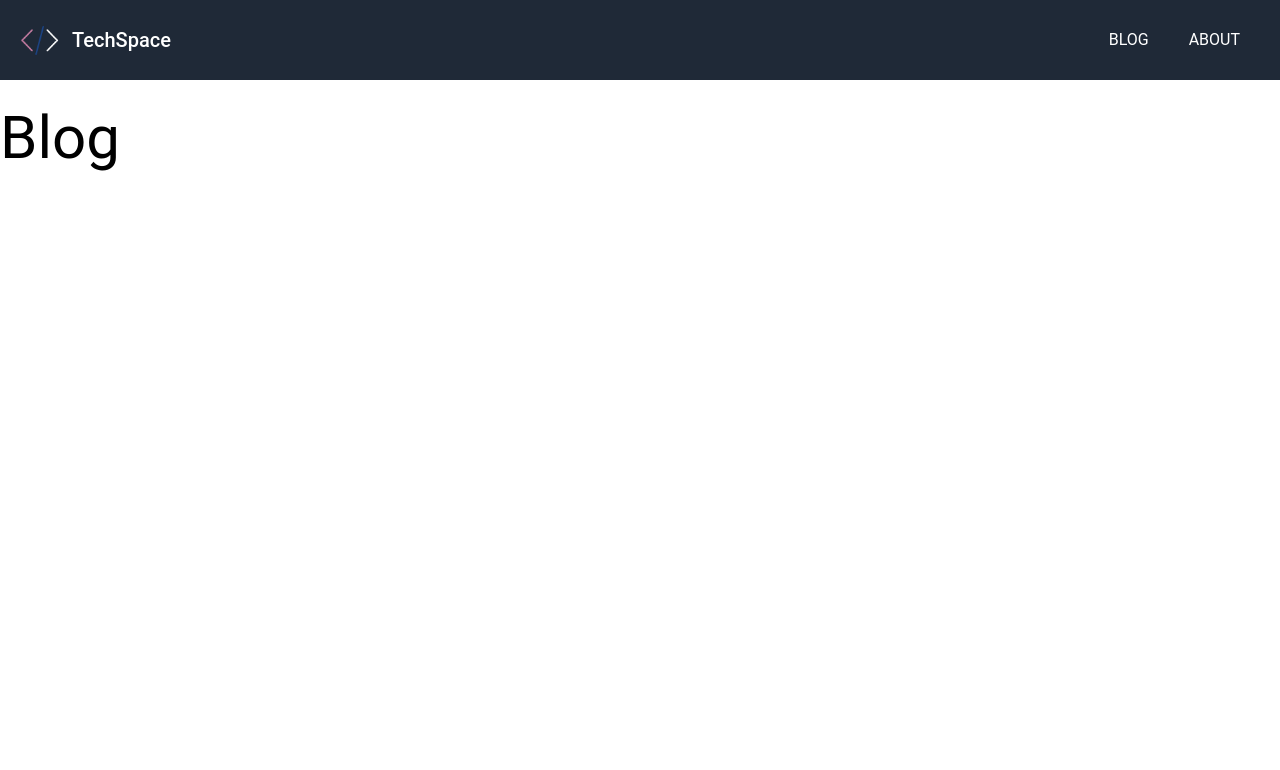
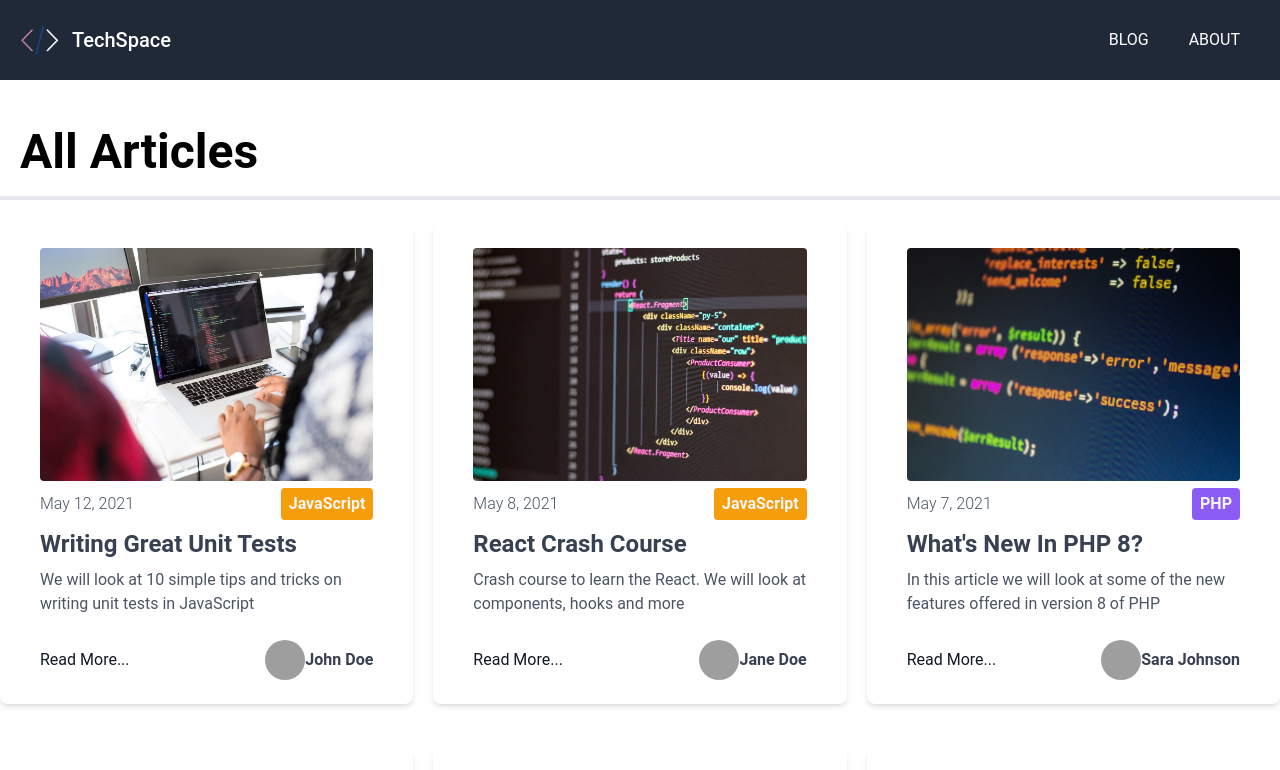
Before and after one commit to shashanksoni61/TechSpace-blog, a Next.js app: page /blog in a window 1280 px wide. Shown: the top 770 px of the page. Built offline with nearby package versions, Linux system fonts and the light colour scheme; grey boxes are pictures that could not be loaded.

Commit message:
showing all blogs in blog route

```diff
--- /dev/null
+++ b/components/CategoryLabel.js
@@ -0,0 +1,20 @@
+import Link from 'next/link';
+
+export default function CategoryLabel({ label }) {
+  const colorKey = {
+    JavaScript: 'yellow',
+    CSS: 'blue',
+    Python: 'green',
+    PHP: 'purple',
+    Ruby: 'red',
+  };
+  return (
+    <div
+      className={`px-2 py-1 bg-${colorKey[label]}-500 text-gray-100 font-bold rounded`}
+    >
+      <Link href={`blog/category/${label.toLowerCase()}`}>
+        <a> {label}</a>
+      </Link>
+    </div>
+  );
+}
--- a/components/Post.js
+++ b/components/Post.js
@@ -1,11 +1,12 @@
 import Image from 'next/image';
 import Link from 'next/link';
+import CategoryLabel from './CategoryLabel';
 
 export default function Post({ post }) {
   const { title, date, excerpt, cover_image, category, author, author_image } =
     post.frontMatter;
   return (
-    <div className='w-full flex flex-col px-10 py-6 bg-white rounded-lg shadow-md mt-6'>
+    <div className='w-full px-10 py-6 bg-white rounded-lg shadow-md mt-6'>
       <Image
         src={cover_image}
         alt={title}
@@ -16,7 +17,9 @@ export default function Post({ post }) {
       <div className='flex justify-between items-center mb-2'>
         <span className='font-light text-gray-600'>{date}</span>
 
-        <div>{category}</div>
+        <div>
+          <CategoryLabel label={category} />
+        </div>
       </div>
       <div className='mt-2'>
         <Link href={`/blog/${post.slug}`}>
--- a/pages/blog/index.js
+++ b/pages/blog/index.js
@@ -1,11 +1,40 @@
+import fs from 'fs';
+import matter from 'gray-matter';
+import path from 'path';
 import Layout from '../../components/Layout';
+import Post from '../../components/Post';
 
-const BlogPage = () => {
+import { sortByDate } from '../../util';
+
+export default function BlogsPage({ posts }) {
   return (
     <Layout>
-      <h1 className='text-6xl'> Blog</h1>
+      <h1 className='text-5xl border-b-4 p-5 font-bold'>All Articles</h1>
+      <div className='grid md:grid-cols-2 lg:grid-cols-3 gap-5'>
+        {posts.map((post, index) => (
+          <Post key={index} post={post} />
+        ))}
+      </div>
     </Layout>
   );
-};
+}
 
-export default BlogPage;
+export async function getStaticProps() {
+  const files = fs.readdirSync(path.join('posts'));
+  const posts = files.map(fileName => {
+    const slug = fileName.replace('.md', '');
+
+    const markDownMeta = fs.readFileSync(path.join('posts', fileName), 'utf-8');
+    const { data: frontMatter } = matter(markDownMeta);
+    return {
+      slug,
+      frontMatter,
+    };
+  });
+
+  return {
+    props: {
+      posts: posts.sort(sortByDate),
+    },
+  };
+}
--- a/pages/index.js
+++ b/pages/index.js
@@ -8,7 +8,6 @@ import Post from '../components/Post';
 import { sortByDate } from '../util';
 
 export default function HomePage({ posts }) {
-  console.log(posts);
   return (
     <Layout>
       <h1 className='text-5xl border-b-4 p-5 font-bold'>Latest Posts</h1>
--- a/posts/react-crash-course.md
+++ b/posts/react-crash-course.md
@@ -1,7 +1,7 @@
 ---
 title: 'React Crash Course'
 date: 'May 8, 2021'
-excerpt: 'Crash course to learn the React JavaScript library. We will look at components, hooks and more'
+excerpt: 'Crash course to learn the React. We will look at components, hooks and more'
 cover_image: '/images/posts/img5.jpg'
 category: 'JavaScript'
 author: 'Jane Doe'
```
